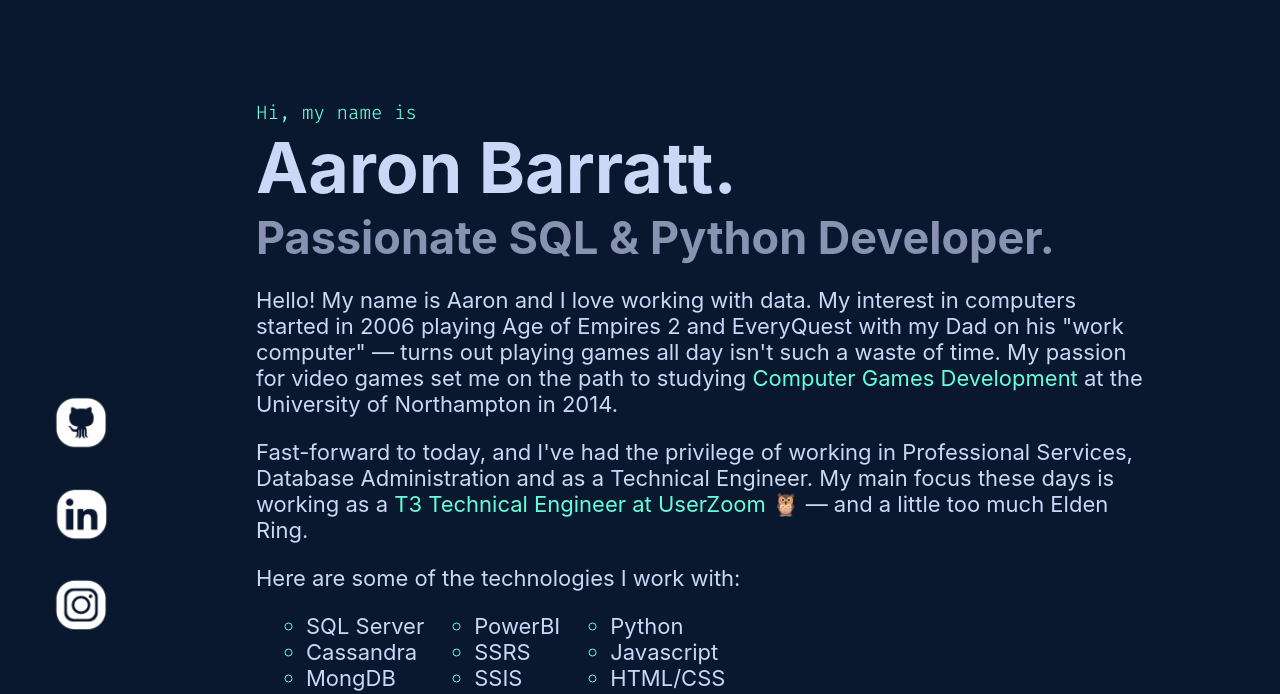
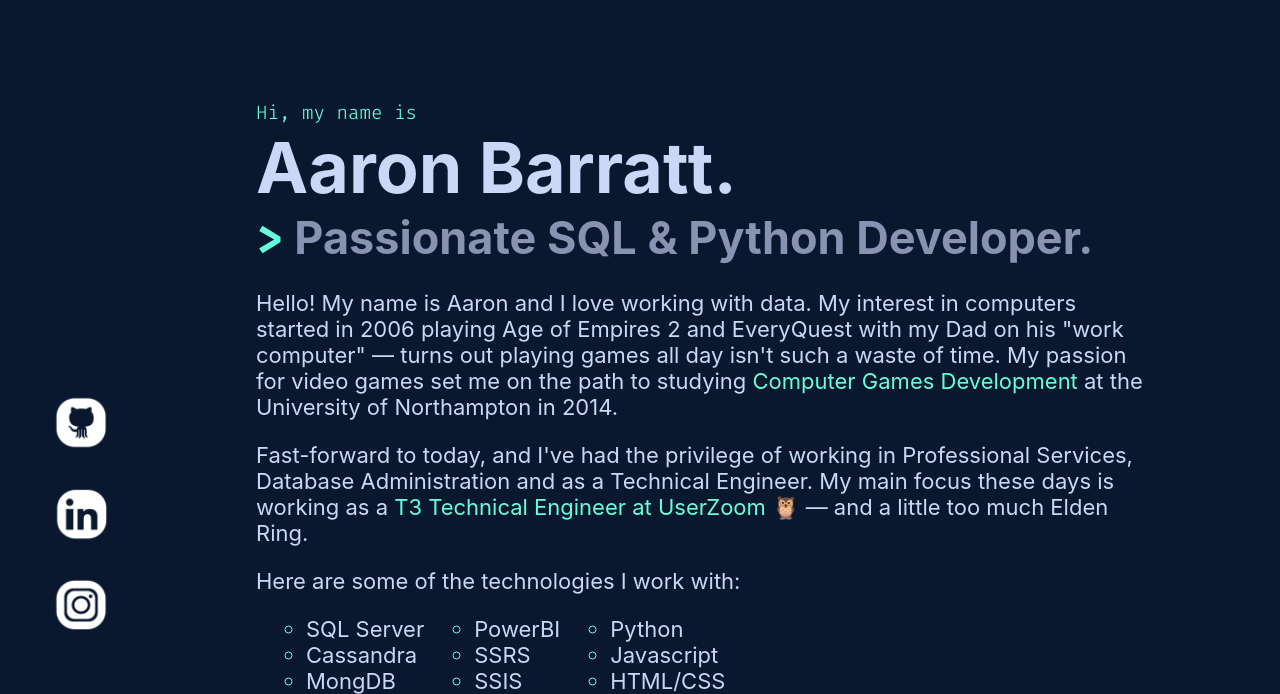
Before and after one commit to BanAaron/aaron-barratt-website, a Flask app: page /about in a window 1280 px wide. Shown: the part 110-804 px from the top of the page. Run offline with Flask 2, Linux system fonts and the light colour scheme.

Commit message:
updated readme and simplified background colour handling.

```diff
--- a/static/css/main.css
+++ b/static/css/main.css
@@ -98,14 +98,12 @@ body {
   margin: 0;
   margin-top: 10px;
   padding: 0;
-  background-color: var(--light-navy);
   height: 100px;
   width: 100%;
 }
 
 #pfp_container {
   float: left;
-  background-color: var(--light-navy);
   height: 100%;
   width: 25%;
 }
@@ -124,7 +122,6 @@ body {
 
 #nav_bar {
   float: left;
-  background-color: var(--light-navy);
   height: 100%;
   width: 75%;
   display: flex;
@@ -134,7 +131,6 @@ body {
 
 #nav_bar ul {
   list-style-type: none;
-  background-color: var(--light-navy);
   margin: 0;
   padding: 10px;
   padding-right: 50px;
@@ -167,7 +163,6 @@ body {
 /* main body content */
 
 #main {
-  background-color: var(--light-navy);
   padding: 0;
   margin: 0;
   float: left;
@@ -224,6 +219,11 @@ body {
   font-size: 45px;
 }
 
+#pointy {
+  color: var(--green);
+  font-family: var(--font-mono);
+}
+
 #about_me #tag_line {
   font-family: var(--font-mono);
   font-weight: 300;
--- a/templates/about.html
+++ b/templates/about.html
@@ -3,7 +3,7 @@
 <div id ="about_me">
     <h3 id="tag_line">Hi, my name is</h3>
     <h1>{{name}}</h1>
-    <h2>{{tag_line}}</h2>
+    <h2><span id="pointy">></span> {{tag_line}}</h2>
     <p>Hello! My name is Aaron and I love working with data. My interest in computers started in 2006 playing Age of Empires 2 and EveryQuest with my Dad on his "work computer" — turns out playing games all day isn't such a waste of time. My passion for video games set me on the path to studying <a href="https://www.northampton.ac.uk/courses/games-programming-bsc-hons/" target=_blank>Computer Games Development</a> at the University of Northampton in 2014.</p>
 
     <p>Fast-forward to today, and I've had the privilege of working in Professional Services, Database Administration and as a Technical Engineer. My main focus these days is working as a <a href="https://www.userzoom.com/" target=_blank>T3 Technical Engineer at UserZoom</a> 🦉 — and a little too much Elden Ring.</p>
```
Also changed, not shown: README.md.
